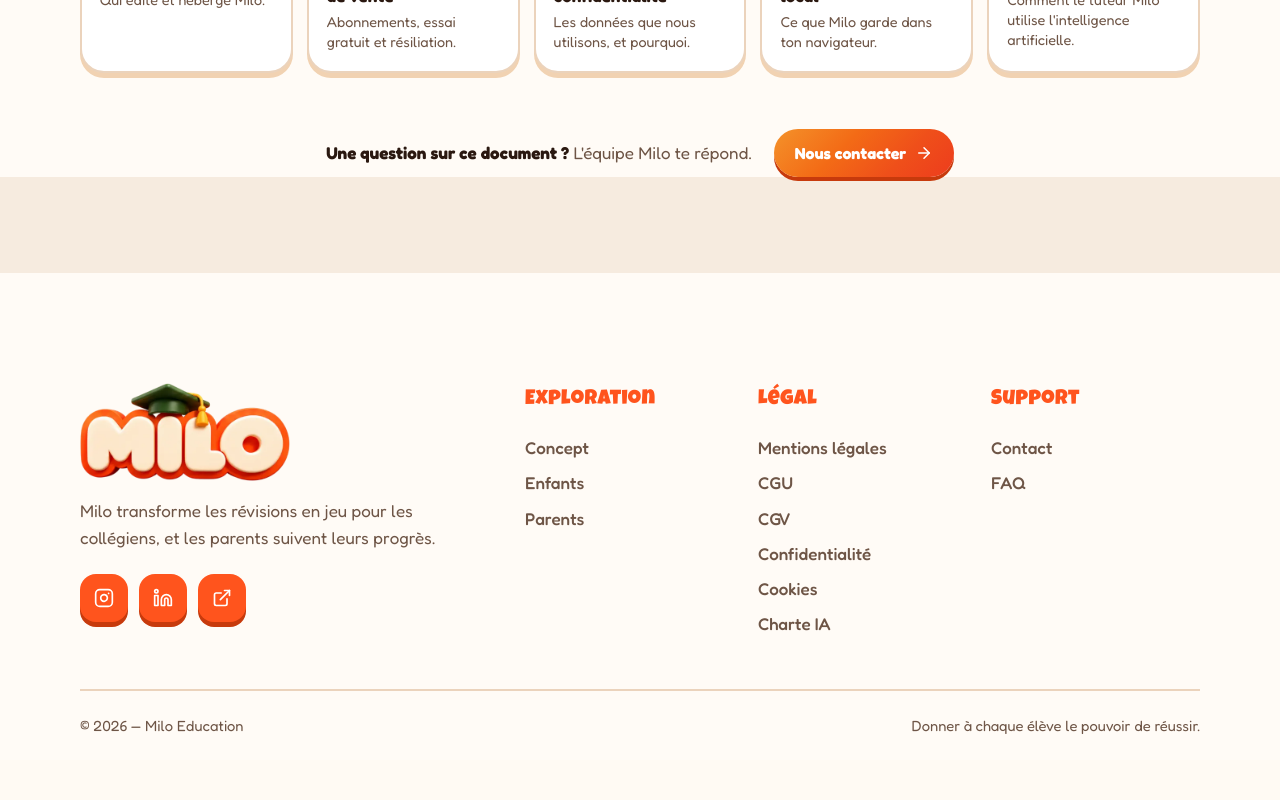
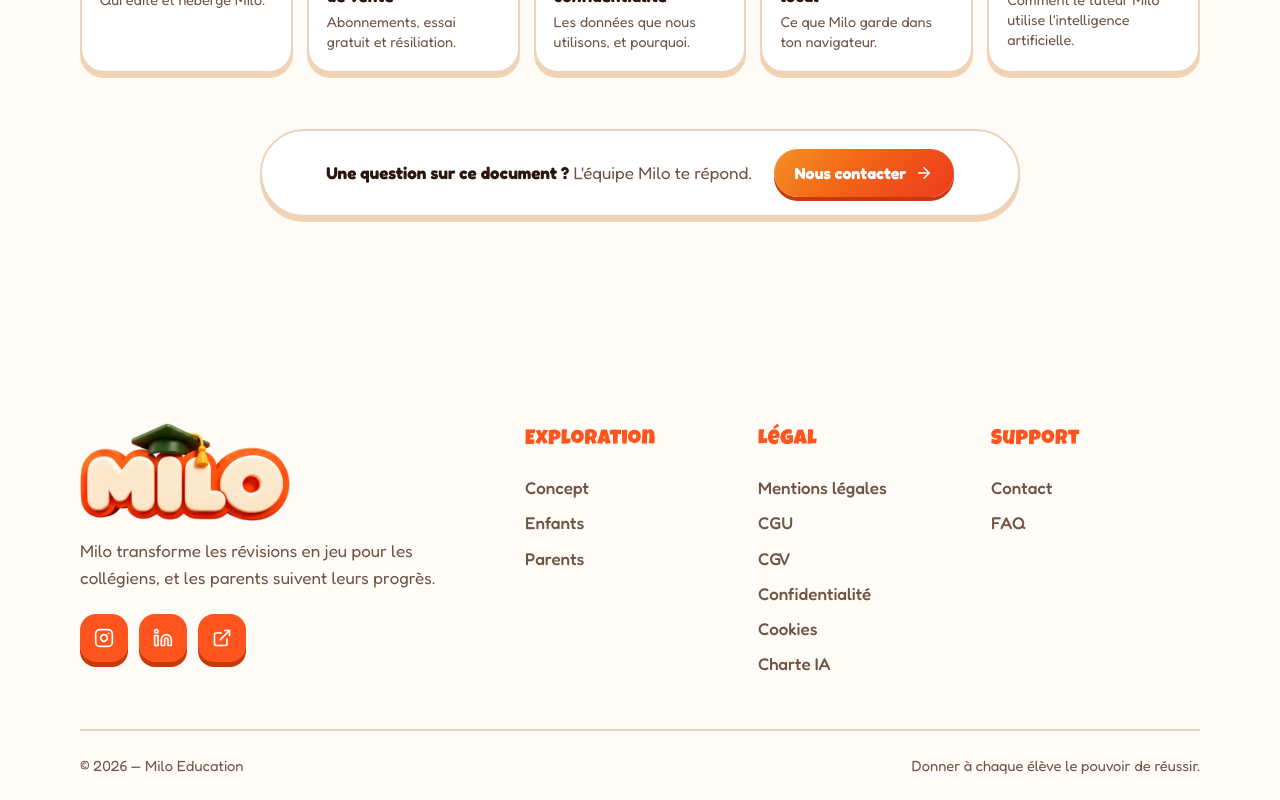
Before and after one commit to Education-Milo/Milo-Web, a React (Vite) app in the folder web/: page /cgu in a window 1280 px wide. Shown: the part 4758-5558 px from the top of the page. Before the commit the page ends 5518 px from the top, so only its background shows below. Built offline with nearby package versions, Linux system fonts and the light colour scheme; no server answers.

Commit message:
fix(legal): keep the help card inside the page panel
The last element's bottom margin collapsed through the panel and showed the
cream page background between the content and the footer. Use a bottom
padding on the panel instead, and present the help line as a centered card.

```diff
--- a/web/src/features/legal/styles/Legal.css
+++ b/web/src/features/legal/styles/Legal.css
@@ -393,14 +393,29 @@
 .lg-doc-card-title { font-weight: 700; line-height: 1.3; }
 .lg-doc-card-text { color: var(--lp-ink-2); font-size: 0.9rem; line-height: 1.4; }
 
+/* Encart final. L'espace avant le footer est un padding du panneau : une
+   marge basse sur ce dernier élément traverserait le panneau (fusion des
+   marges) et laisserait voir le fond crème de la page. */
+.lg .lp-sub__panel { padding-bottom: clamp(64px, 8vw, 96px); }
+
 .lg-help {
 	display: flex;
 	flex-wrap: wrap;
 	align-items: center;
 	justify-content: center;
 	gap: 14px 22px;
-	margin: clamp(36px, 5vw, 56px) 0 clamp(64px, 8vw, 96px);
+	max-width: 760px;
+	margin: clamp(36px, 5vw, 56px) auto 0;
+	padding: 18px 22px;
+	border-radius: 999px;
+	background: #fff;
+	border: 2px solid var(--lp-line);
+	box-shadow: 0 5px 0 var(--lp-sable);
 	text-align: center;
+}
+
+@media (max-width: 640px) {
+	.lg-help { border-radius: 28px; }
 }
 
 .lg-help p { margin: 0; color: var(--lp-ink-2); }
```
